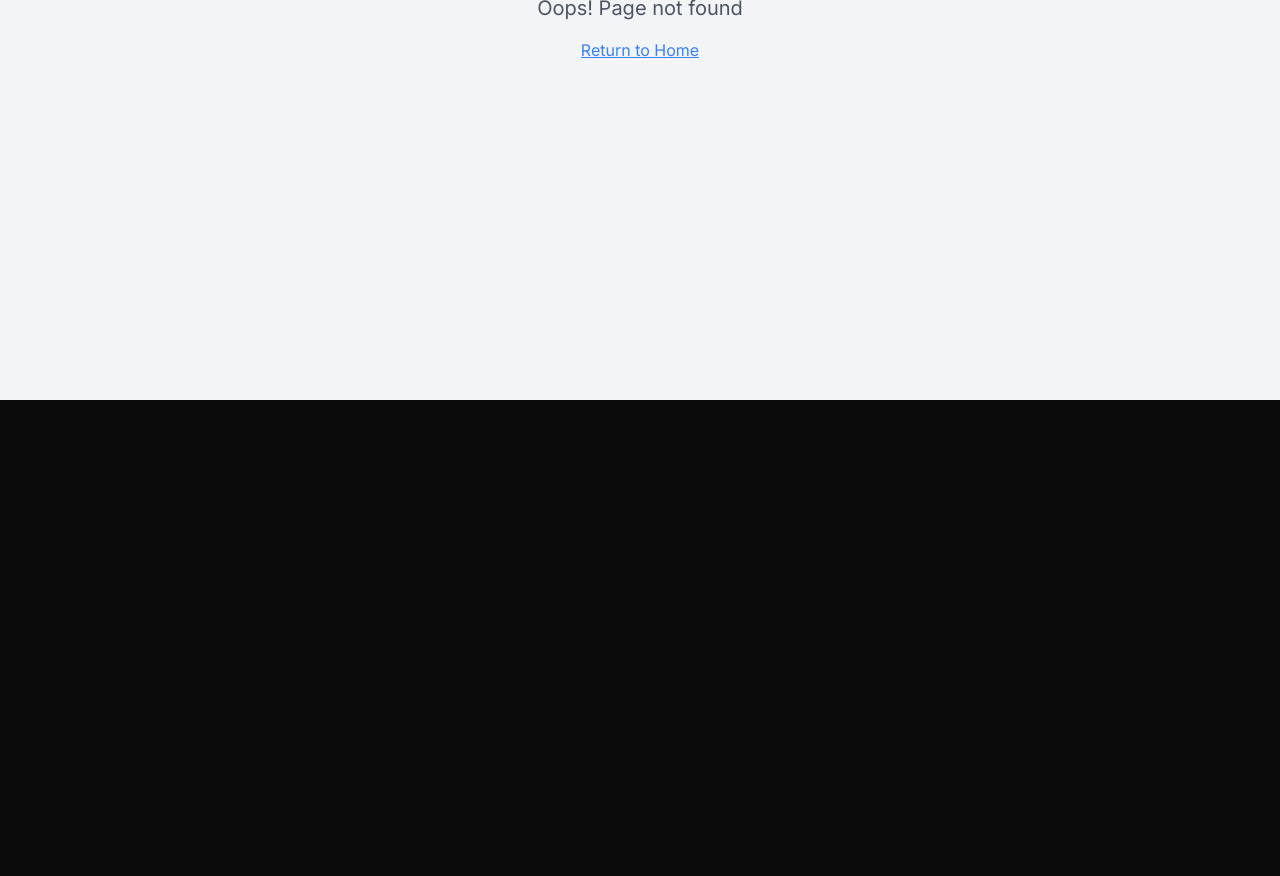
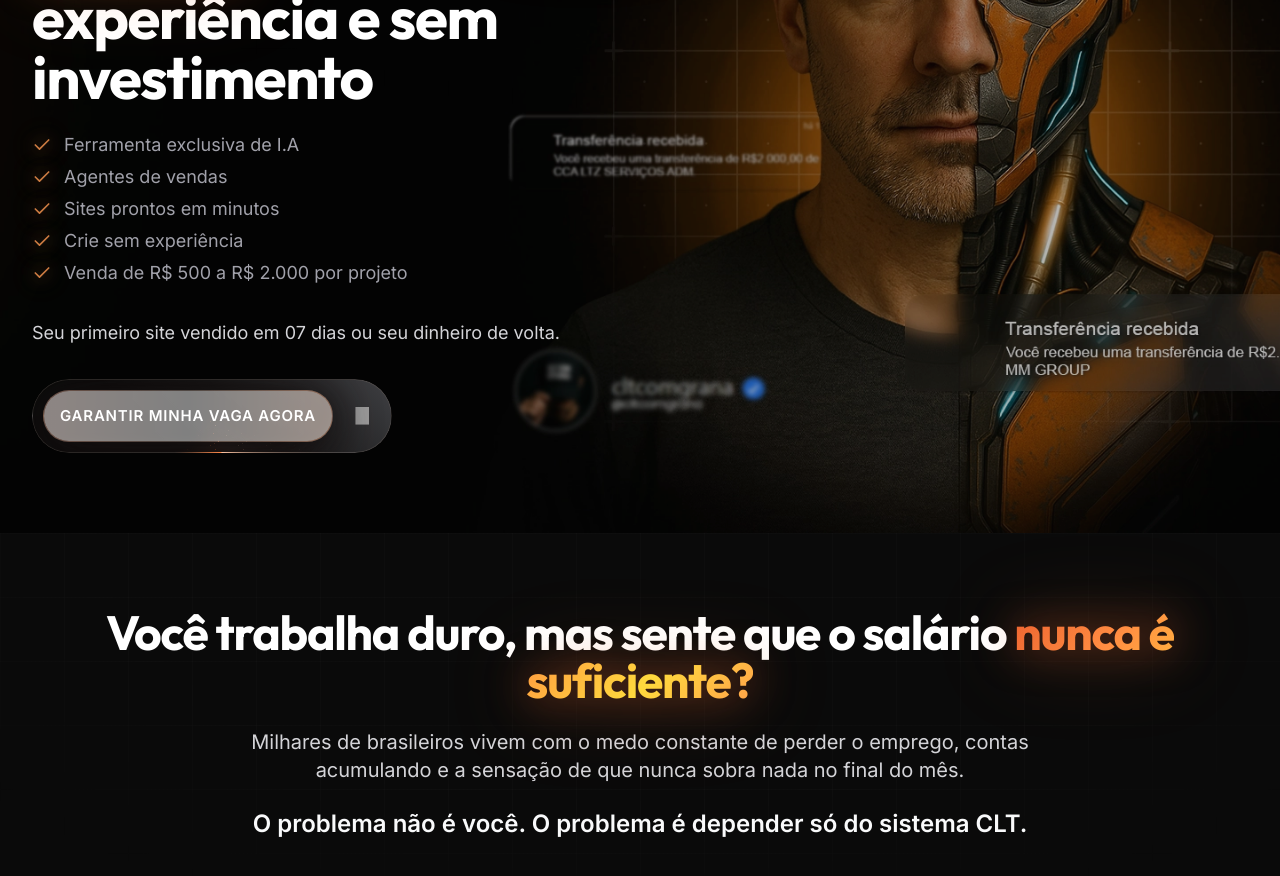
Before and after one commit to Agensy/cltcomgrana, a React (Vite) app: page /variant-b in a window 1280 px wide. Before the commit this address had no page. Shown: the part 400-1276 px from the top of the page. Before the commit the page ends 800 px from the top, so only its background shows below. Built offline with nearby package versions, Linux system fonts and the light colour scheme; grey boxes are pictures that could not be loaded; the HTML template or start-up script is replaced by a standard one.

Commit message:
Add A/B test page

```diff
--- a/src/App.tsx
+++ b/src/App.tsx
@@ -4,6 +4,7 @@ import { TooltipProvider } from "@/components/ui/tooltip";
 import { QueryClient, QueryClientProvider } from "@tanstack/react-query";
 import { BrowserRouter, Routes, Route } from "react-router-dom";
 import Index from "./pages/Index";
+import IndexVariantB from "./pages/IndexVariantB";
 import NotFound from "./pages/NotFound";
 
 const queryClient = new QueryClient();
@@ -28,6 +29,7 @@ const App = () => (
       <BrowserRouter>
         <Routes>
           <Route path="/" element={<Index />} />
+          <Route path="/variant-b" element={<IndexVariantB />} />
           {/* ADD ALL CUSTOM ROUTES ABOVE THE CATCH-ALL "*" ROUTE */}
           <Route path="*" element={<NotFound />} />
         </Routes>
--- /dev/null
+++ b/src/pages/IndexVariantB.tsx
@@ -0,0 +1,38 @@
+import HeroSection from "@/components/HeroSection";
+import ProblemSection from "@/components/ProblemSection";
+import StorySection from "@/components/StorySection";
+import SolutionSection from "@/components/SolutionSection";
+import BenefitsSection from "@/components/BenefitsSection";
+import ForWhoSection from "@/components/ForWhoSection";
+import HowItWorksSection from "@/components/HowItWorksSection";
+import BeforeAfterSection from "@/components/BeforeAfterSection";
+import BonusSection from "@/components/BonusSection";
+import FAQSection from "@/components/FAQSection";
+import GuaranteeSection from "@/components/GuaranteeSection";
+import FinalOfferSection from "@/components/FinalOfferSection";
+import LeadForm from "@/components/LeadForm";
+import BackgroundWrapper from "@/components/BackgroundWrapper";
+
+const IndexVariantB = () => {
+  return (
+    <main className="min-h-screen bg-background">
+      <HeroSection />
+      <BackgroundWrapper>
+        <ProblemSection />
+        <StorySection />
+        <SolutionSection />
+        <ForWhoSection />
+        <HowItWorksSection />
+        <BeforeAfterSection />
+        <BonusSection />
+        <FinalOfferSection />
+        <BenefitsSection />
+        <FAQSection />
+        <GuaranteeSection />
+        <LeadForm />
+      </BackgroundWrapper>
+    </main>
+  );
+};
+
+export default IndexVariantB;
```
